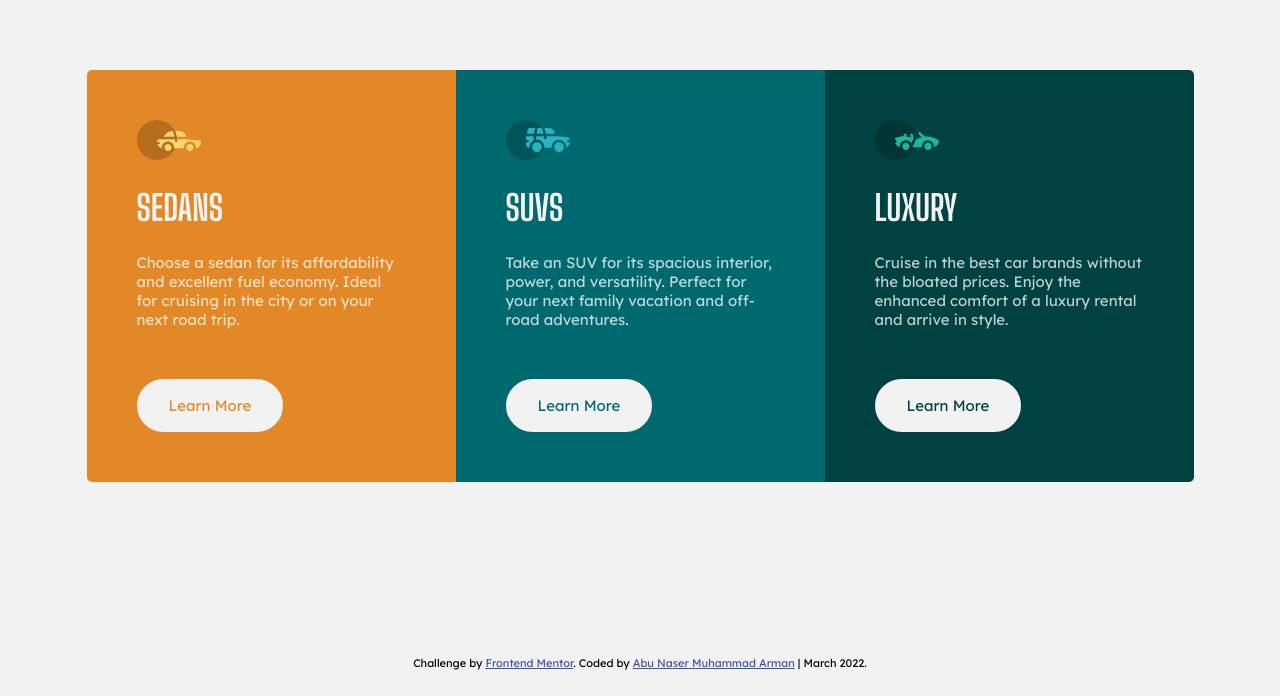
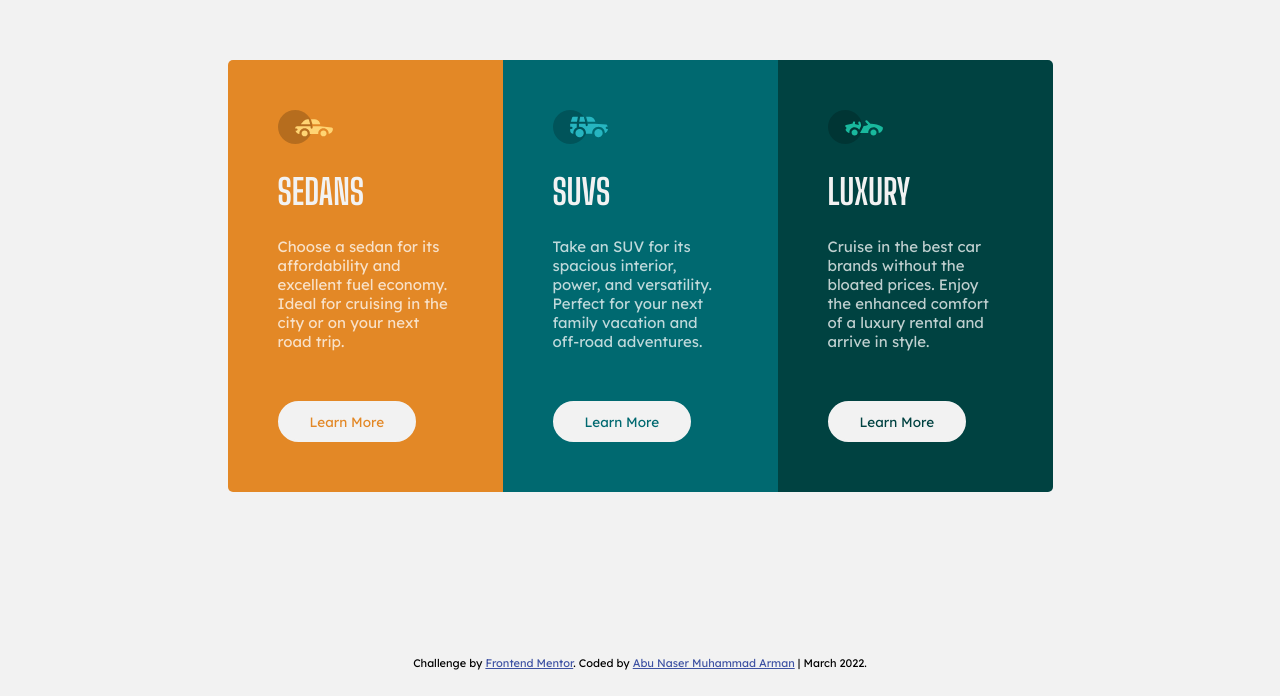
Before and after one commit to arman-anm/3-column-preview-card-component, a plain HTML site: page index.html in a window 1280 px wide. Shown: the part 104-800 px from the top of the page. Drawn offline with Linux system fonts and the light colour scheme.

Commit message:
Tweaked some numbers i.e, width, padding etc,
Updated the readme file

```diff
--- a/styles/main.css
+++ b/styles/main.css
@@ -67,7 +67,7 @@ main {
 }
 
 .icon {
-  max-width: 66px;
+  max-width: 55px;
   margin: 0;
 }
 
@@ -90,10 +90,10 @@ main {
 
 .button {
   display: inline-block;  /* <a> tags are inline elements, applying inline block property would make it possible to add padding/margin to it  */
-  padding: 15px 30px;
+  padding: 10px 30px;
   background-color: var(--color-lightGray);
   font-family: 'Lexend Deca', sans-serif;
-  font-size: 1.5rem;
+  font-size: 1.35rem;
   font-weight: 400;
   text-decoration: none;  /* Removes all decorations i.e, color, underline from the button text. */
   border-radius: 50px;
@@ -133,7 +133,7 @@ main {
 @media screen and (min-width: 1025px) {
 
   .wrapper-cards>* {
-    width: 30%; /* Sets width of the cards to 30% of the container ( <main> ). Another random number to look visually similar to the design */
+  width: 275px; /*A random number to look visually similar to the design */
   }
 
   .button {
```
Also changed, not shown: images/screenshot.png, 1 other file.
